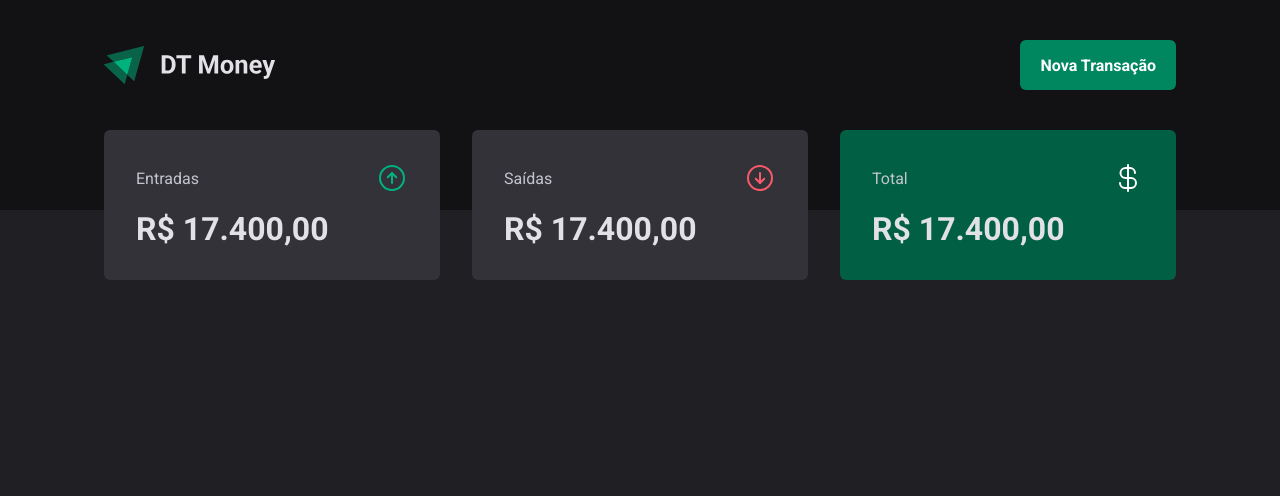
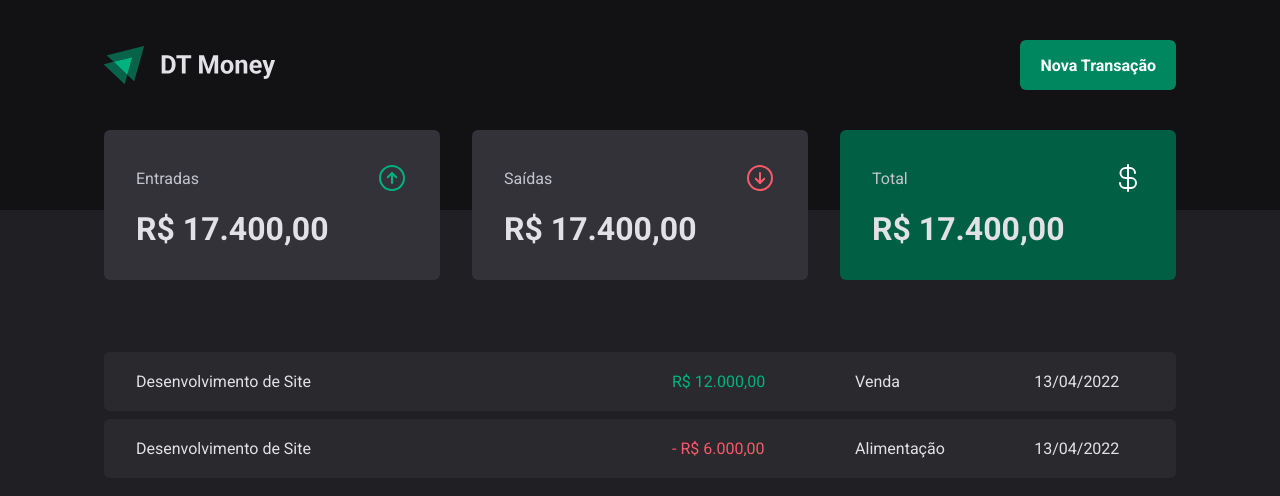
Before and after one commit to rafa7w/reactjs-dt-money, a React (Vite) app: page / in a window 1280 px wide. Shown: the top 496 px of the page. Built offline with nearby package versions, Linux system fonts and the light colour scheme.

Commit message:
components: transactions

```diff
--- a/src/pages/Transactions/index.tsx
+++ b/src/pages/Transactions/index.tsx
@@ -1,11 +1,39 @@
 import { Header } from "../../components/Header";
 import { Summary } from "../../components/Summary";
+import { PriceHighlight, TransactionsContainer, TransactionsTable } from "./styles";
 
 export function Transactions() {
   return (
     <div>
       <Header />
       <Summary />
+
+      <TransactionsContainer>
+        <TransactionsTable>
+          <tbody>
+            <tr>
+              <td width="50%">Desenvolvimento de Site</td>
+              <td>
+                <PriceHighlight variant='income'>
+                  R$ 12.000,00
+                </PriceHighlight>
+              </td>
+              <td>Venda</td>
+              <td>13/04/2022</td>
+            </tr>
+            <tr>
+              <td width="50%">Desenvolvimento de Site</td>
+              <td>
+                <PriceHighlight variant='outcome'>
+                  - R$ 6.000,00
+                </PriceHighlight>
+              </td>
+              <td>Alimentação</td>
+              <td>13/04/2022</td>
+            </tr>
+          </tbody>
+        </TransactionsTable>
+      </TransactionsContainer>
     </div>
   )
 }
--- a/src/pages/Transactions/styles.ts
+++ b/src/pages/Transactions/styles.ts
@@ -0,0 +1,39 @@
+import styled from "styled-components";
+
+export const TransactionsContainer = styled.main`
+  width: 100%;
+  max-width: 1120px;
+
+  margin: 4rem auto 0;
+  padding: 0 1.5rem;
+`
+
+export const TransactionsTable = styled.table`
+  width: 100%;
+  border-collapse: separate;
+  border-spacing: 0 0.5rem;
+  margin-top: 1.5rem;
+
+  td {
+    padding: 1.25rem 2rem;
+    background: ${props => props.theme['gray-700']};
+
+    &:first-child {
+      border-top-left-radius: 6px;
+      border-bottom-left-radius: 6px;
+    }
+
+    &:last-child {
+      border-top-right-radius: 6px;
+      border-bottom-right-radius: 6px;
+    }
+  }
+`
+
+interface PriceHighlightProps {
+  variant: 'income' | 'outcome';
+}
+
+export const PriceHighlight = styled.span<PriceHighlightProps>`
+  color: ${props => props.variant === 'income' ? props.theme['green-300'] : props.theme["red-300"]};
+`
```
